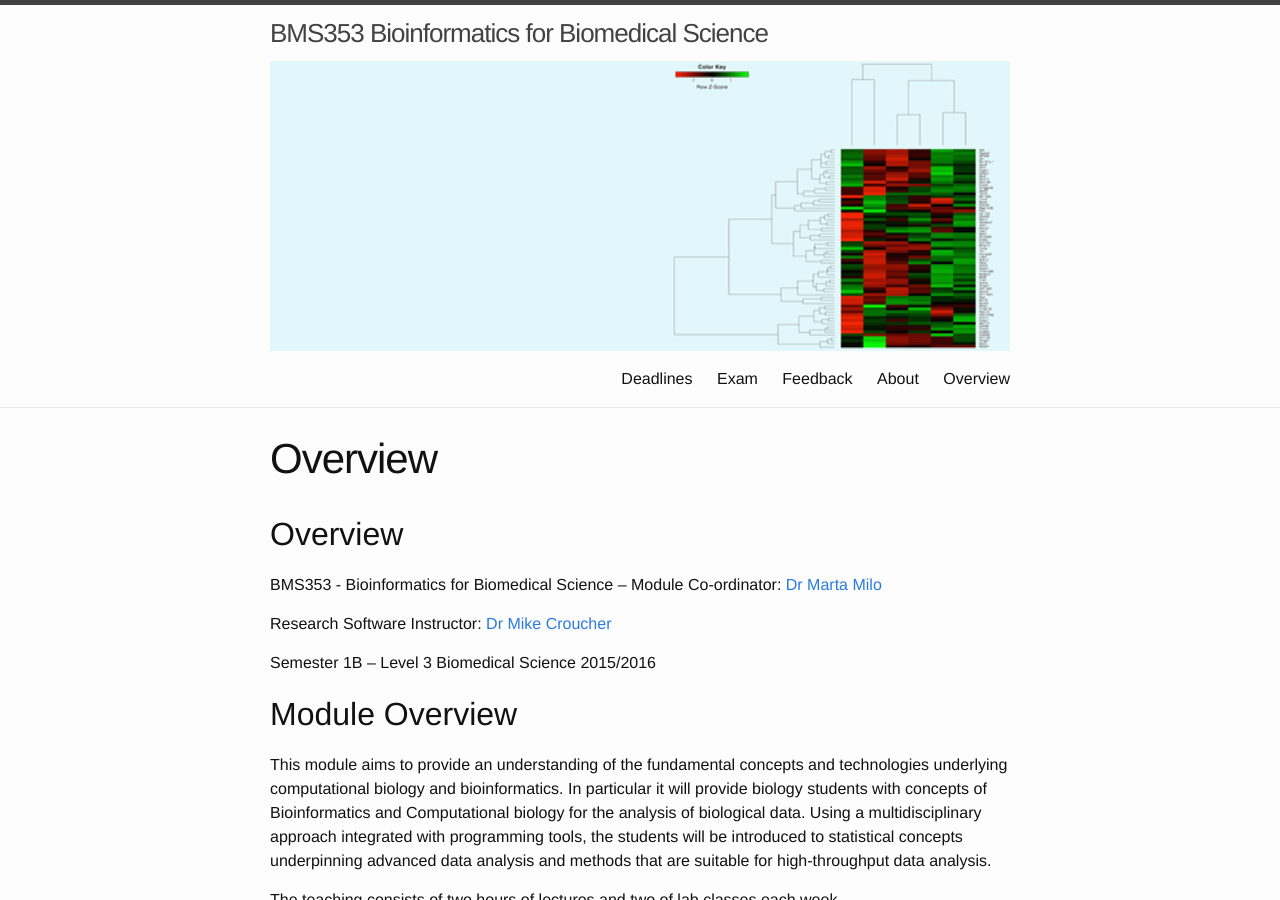
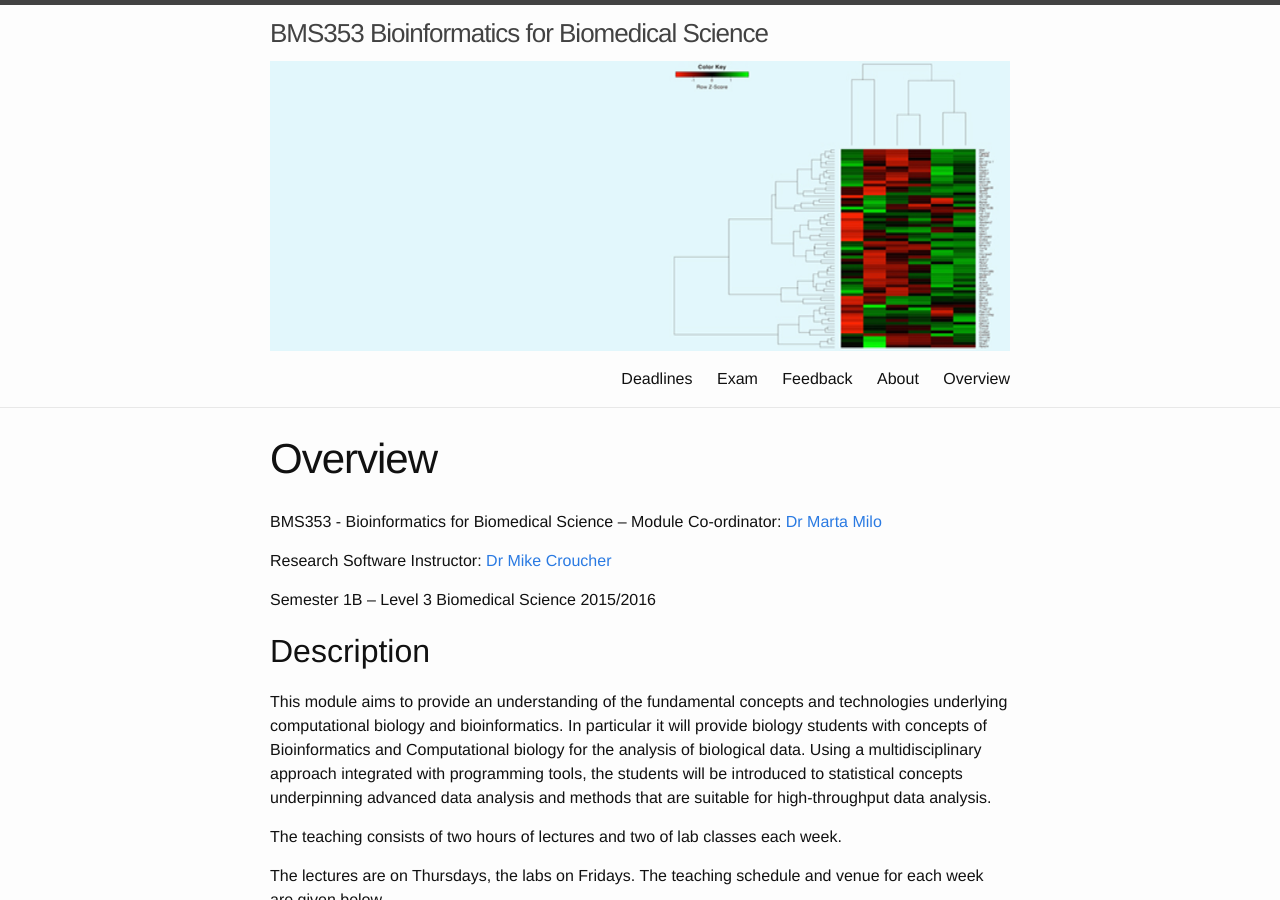
Before and after one commit to sods/bioinformatics, a Jekyll site: the page built from overview.md, in a window 1280 px wide and 900 px high. Built offline with Jekyll 4.4.1, drawn with Linux system fonts in a browser that asks for light colours.

Commit message:
Tidy up overview page to have it say overview only once.

```diff
--- a/overview.md
+++ b/overview.md
@@ -2,8 +2,6 @@
 layout: schedule
 title: Overview
 ---
-
-## Overview
 
 BMS353 - Bioinformatics for Biomedical Science --
 Module Co-ordinator: [Dr Marta Milo](https://www.sheffield.ac.uk/bms/research/milo)
@@ -14,7 +12,7 @@ Research Software Instructor: [Dr Mike Croucher](http://www.walkingrandomly.com/
 
 Semester 1B – Level 3 Biomedical Science 2015/2016
 
-## Module Overview
+## Description
 
 This module aims to provide an understanding of the fundamental concepts and technologies underlying computational biology and bioinformatics. In particular it will provide biology students with concepts of Bioinformatics and Computational biology for the analysis of biological data. Using a multidisciplinary approach integrated with programming tools, the students will be introduced to statistical concepts underpinning advanced data analysis and methods that are suitable for high-throughput data analysis.
 
```
